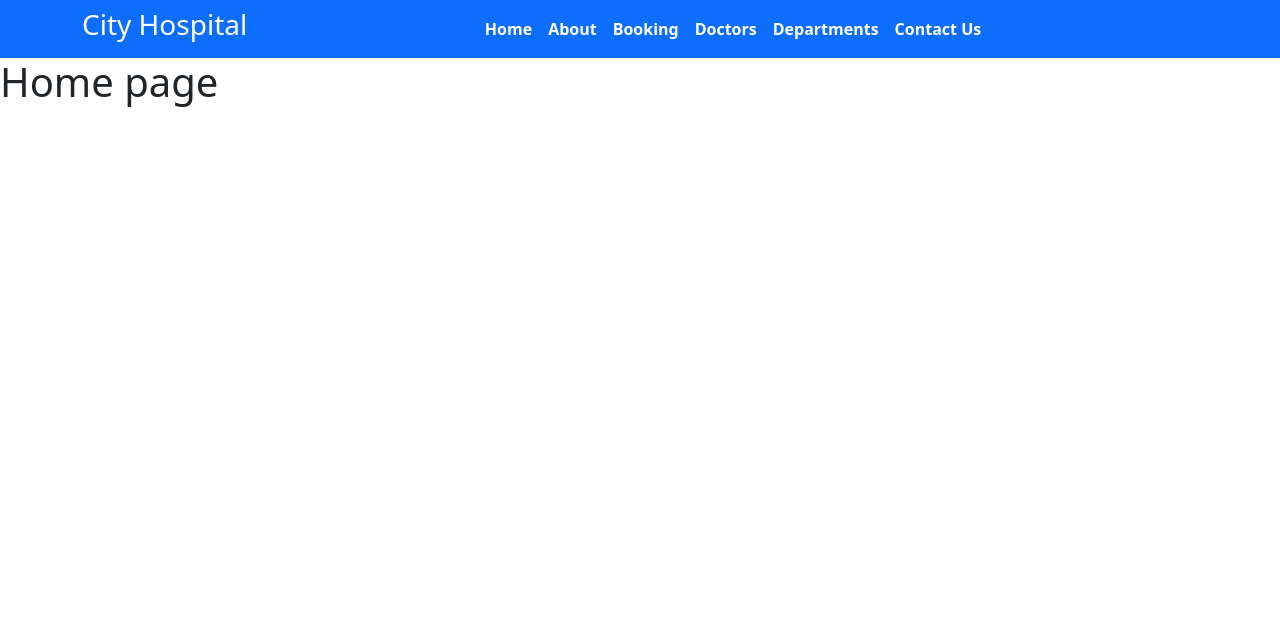
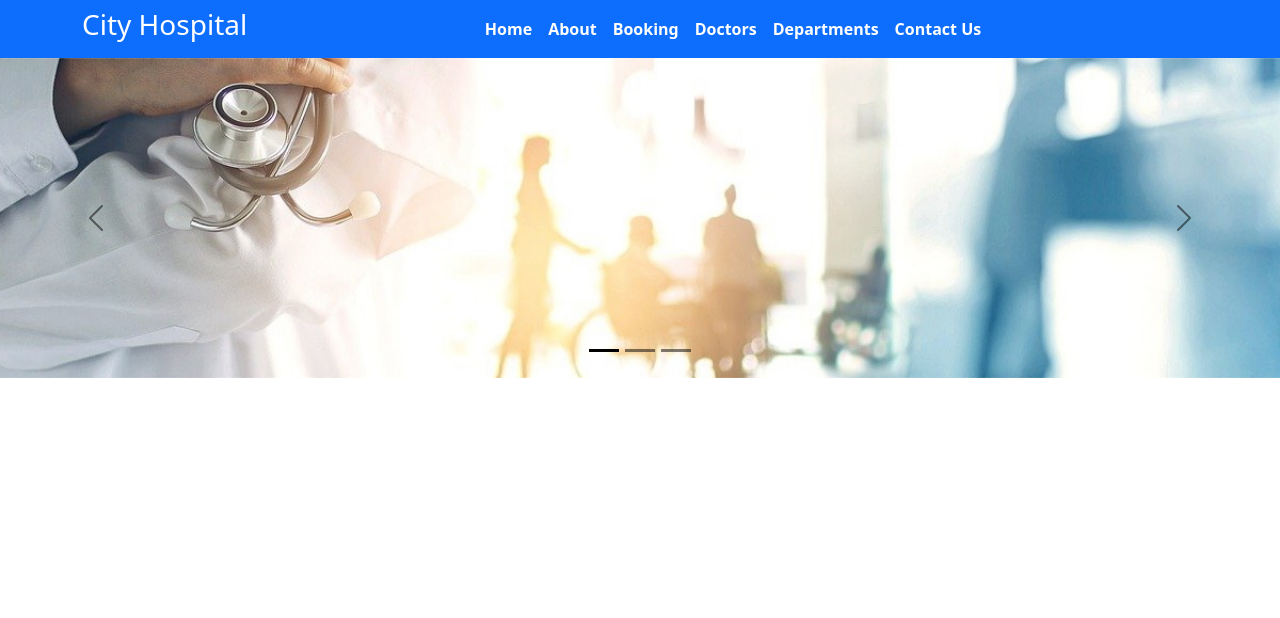
Before and after one commit to prince-0303/HospitalManagement, a Django app: page / in a window 1280 px wide. Shown: the top 618 px of the page. Run offline with Django 5.2, Linux system fonts and the light colour scheme; some libraries are stand-ins or nearby versions.

Commit message:
added images to index

```diff
--- a/hospital_management/templates/index.html
+++ b/hospital_management/templates/index.html
@@ -5,5 +5,36 @@ Home
 {% endblock  %}
 
 {% block content %}
-<h1>Home page</h1>
+
+{% load static %}
+
+<div id="carouselExampleDark" class="carousel carousel-dark slide" data-bs-ride="carousel">
+    <div class="carousel-indicators">
+      <button type="button" data-bs-target="#carouselExampleDark" data-bs-slide-to="0" class="active" aria-current="true" aria-label="Slide 1"></button>
+      <button type="button" data-bs-target="#carouselExampleDark" data-bs-slide-to="1" aria-label="Slide 2"></button>
+      <button type="button" data-bs-target="#carouselExampleDark" data-bs-slide-to="2" aria-label="Slide 3"></button>
+    </div>
+    <div class="carousel-inner">
+      <div class="carousel-item active" data-bs-interval="10000">
+        <img src="{% static "images/car1.jpg" %}" class="d-block w-100" alt="...">
+      </div>
+      <div class="carousel-item" data-bs-interval="2000">
+        <img src="{% static "images/car2.jpg" %}" class="d-block w-100" alt="...">
+
+      </div>
+      <div class="carousel-item">
+        <img src="{% static "images/car3.jpg" %}" class="d-block w-100" alt="...">
+
+      </div>
+    </div>
+    <button class="carousel-control-prev" type="button" data-bs-target="#carouselExampleDark" data-bs-slide="prev">
+      <span class="carousel-control-prev-icon" aria-hidden="true"></span>
+      <span class="visually-hidden">Previous</span>
+    </button>
+    <button class="carousel-control-next" type="button" data-bs-target="#carouselExampleDark" data-bs-slide="next">
+      <span class="carousel-control-next-icon" aria-hidden="true"></span>
+      <span class="visually-hidden">Next</span>
+    </button>
+  </div>
+
 {% endblock  %}
```
